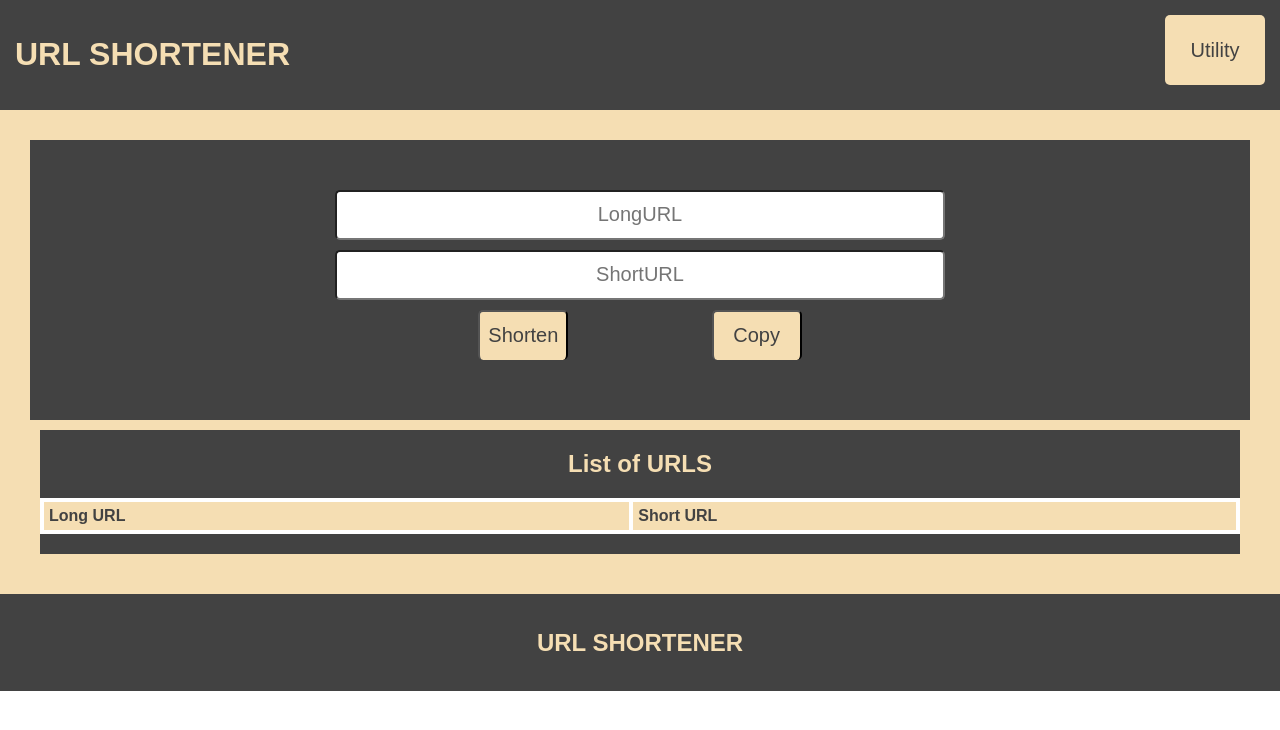
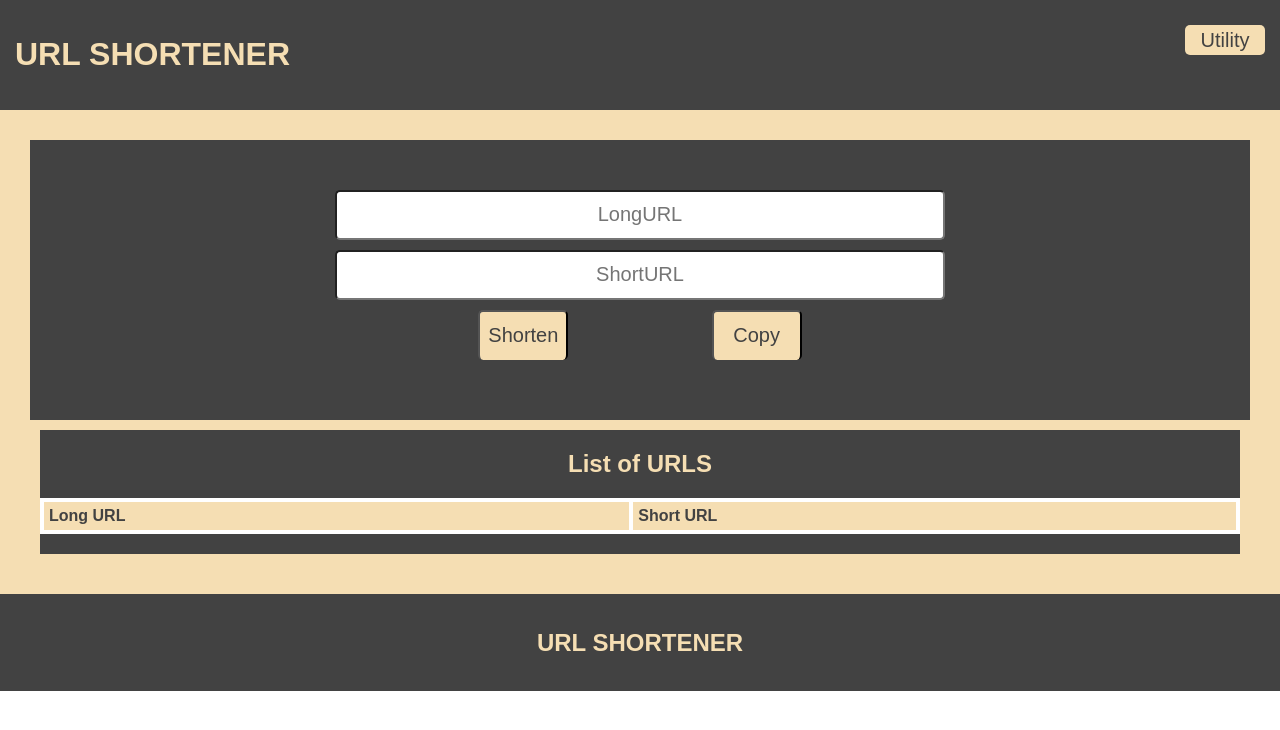
Before and after one commit to raftar2097/url_shortener, a website: page public/index.html in a window 1280 px wide. Drawn offline with Linux system fonts and the light colour scheme; no server answers.

Commit message:
second push

```diff
--- a/app.js
+++ b/app.js
@@ -1,7 +1,7 @@
 const express = require("express");
 const api = require("./api");
 const app = express();
-const port = process.env.port || 3000;
+const port = process.env.PORT || 3000;
 const {urls} = require("./urlData");
 
 app.use(express.json());
--- a/public/static/styles/style.css
+++ b/public/static/styles/style.css
@@ -14,13 +14,16 @@ header,footer{
     display: flex;
     justify-content: space-between;
     flex-wrap: wrap;
+    text-align: center;
+    vertical-align: middle;
 }
 .button {
     background-color:wheat;
     color: #424242;
-    width:100px;
-    height:70px;
+    width:80px;
+    height:30px;
     text-align: center;
+    margin-top: 10px;
     padding-left: 10px;
     padding-right: 10px;
     border-radius: 5px;
```
